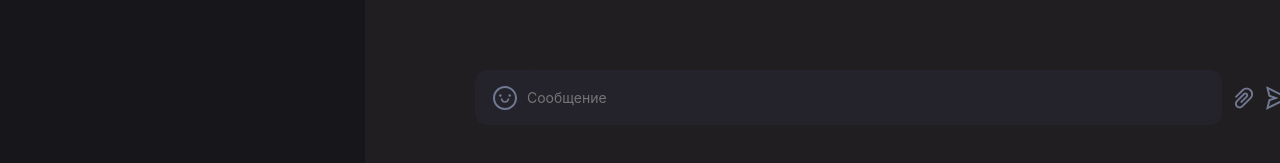
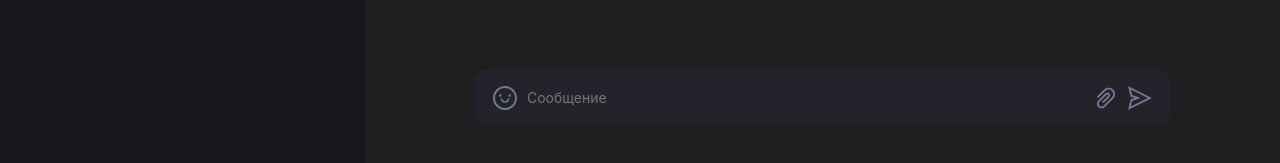
Before and after one commit to AlcorBBX/alnero, a React (Create React App) app in the folder client/: page / in a window 1280 px wide. Shown: the part 591-754 px from the top of the page. Built offline with nearby package versions, Linux system fonts and the light colour scheme.

Commit message:
fixing input to send a message

```diff
--- a/client/src/components/ui/footerInput.sass
+++ b/client/src/components/ui/footerInput.sass
@@ -9,7 +9,6 @@
 //     }
 //   }
 // }
-
 
 .FooterMessageWrap
     max-width: 695px
@@ -24,12 +23,6 @@
 
 .FooterMessageInput
     max-width: 695px
-    max-height: 55px
-    width: 100%
-    height: 100%
-
-.FooterMessageInput
-    min-width: 695px
     min-height: 55px
     width: 100%
     background: #24232B
@@ -49,7 +42,6 @@
     width: 24px
     height: 24px
 
-
 .FooterMessageInput
     &:hover,
     &:active,
```
